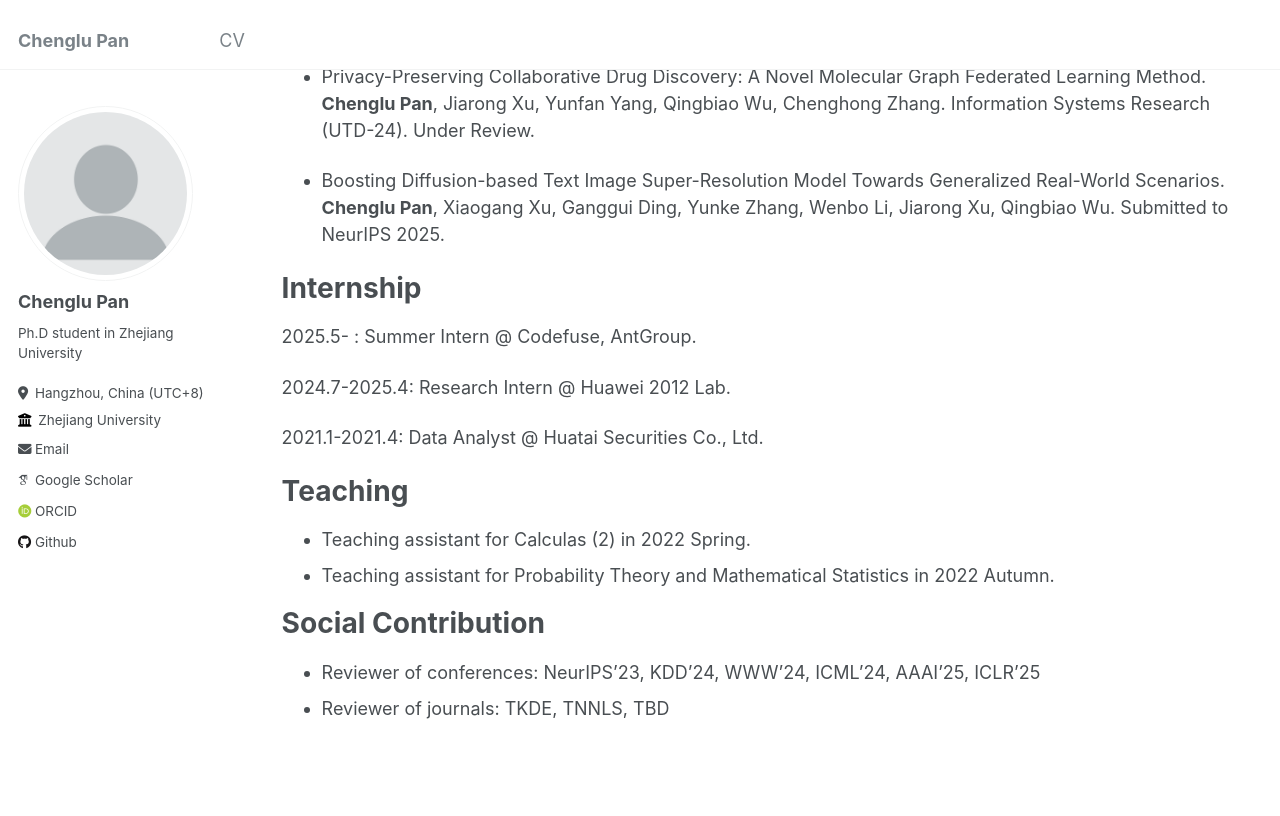
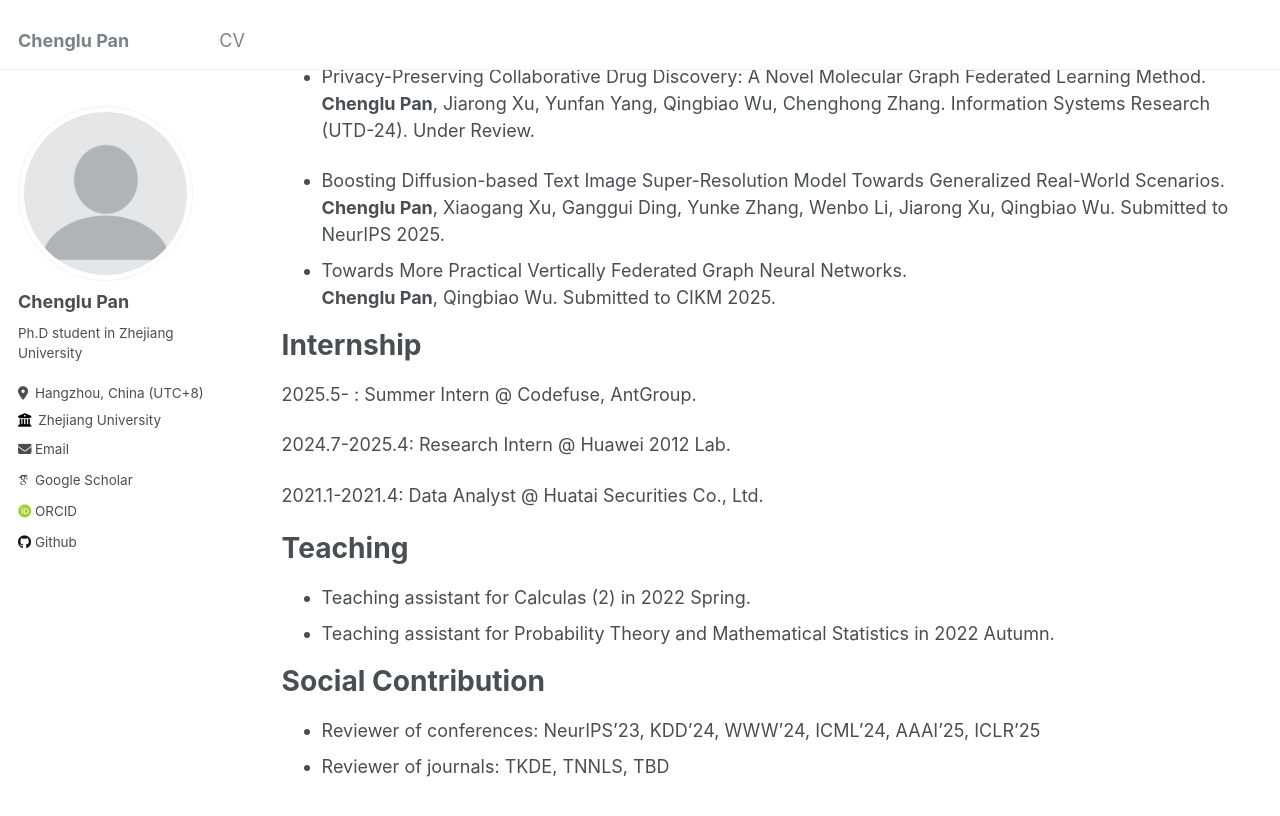
Before and after one commit to Chenglu0426/Chenglu0426.github.io, a Jekyll site: the page built from _pages/cv.md, in a window 1280 px wide and 900 px high, scrolled down 619 px. Shown: the top 816 px of the window. Built offline with Jekyll 4.4.1, drawn with Linux system fonts in a browser that asks for light colours; some web fonts are replaced.

Commit message:
Update cv.md

```diff
--- a/_pages/cv.md
+++ b/_pages/cv.md
@@ -34,6 +34,8 @@ Publications
 
 * Boosting Diffusion-based Text Image Super-Resolution Model Towards Generalized Real-World Scenarios.
   <br />**Chenglu Pan**, Xiaogang Xu, Ganggui Ding, Yunke Zhang, Wenbo Li, Jiarong Xu, Qingbiao Wu. Submitted to NeurIPS 2025.
+* Towards More Practical Vertically Federated Graph Neural Networks.
+  <br />**Chenglu Pan**, Qingbiao Wu. Submitted to CIKM 2025.
 
 # Internship
 2025.5- : Summer Intern @ Codefuse, AntGroup.
```
